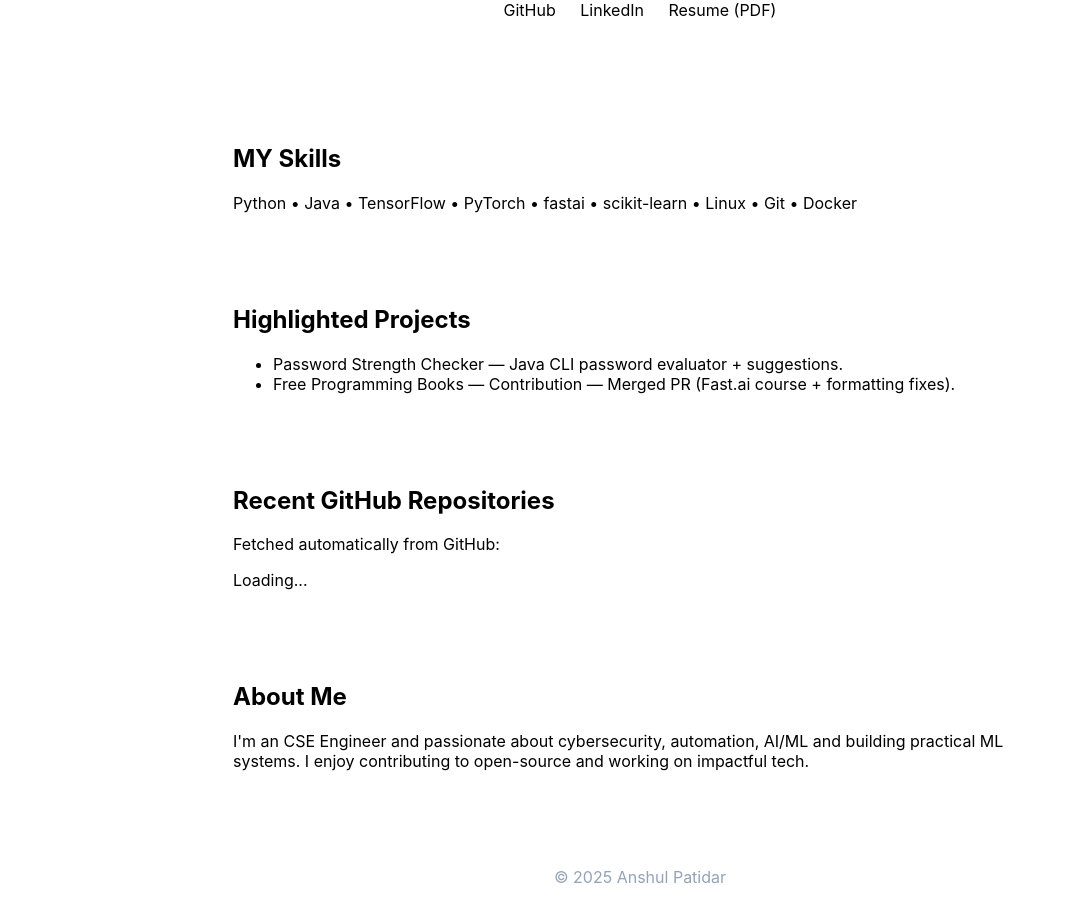
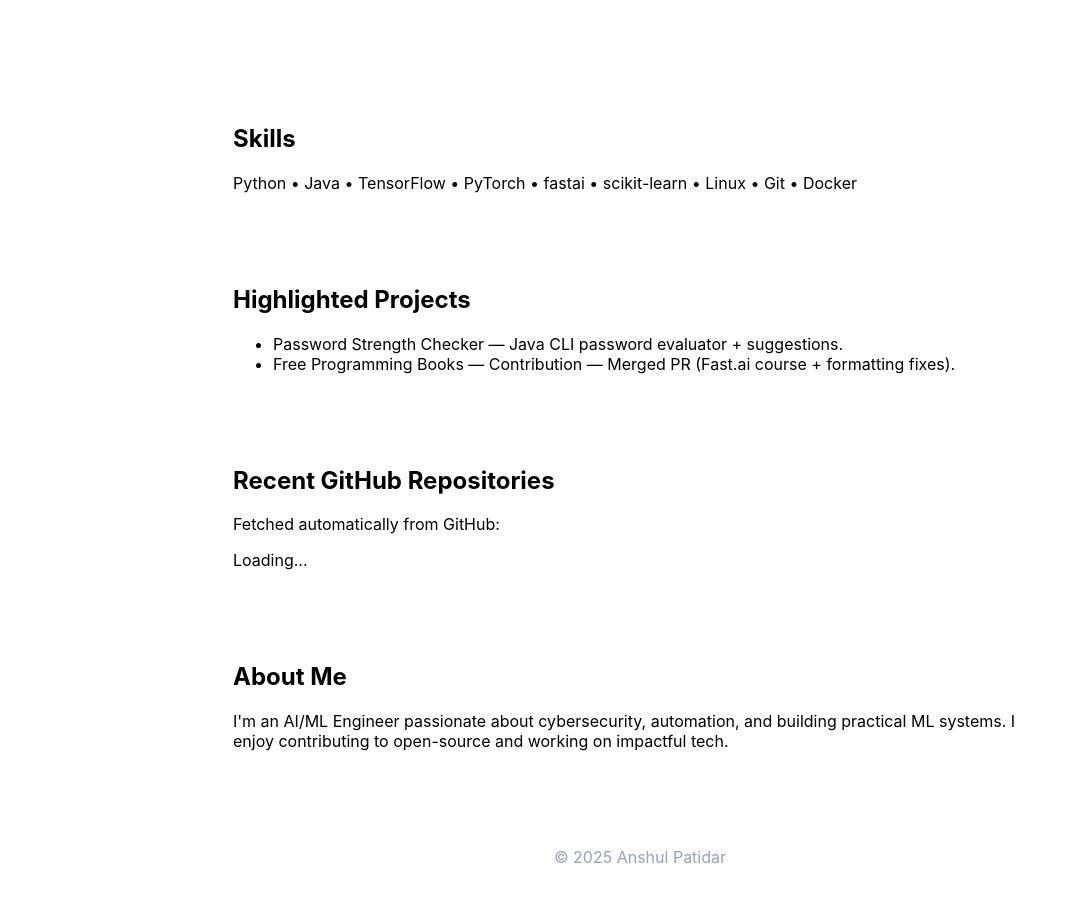
Before and after one commit to Anshul-Patidar/anshul-portfolio, a plain HTML site: page index.html in a window 1280 px wide. Shown: the part 158-1064 px from the top of the page, without its empty margins (0-1075 px from the left). Drawn offline with Linux system fonts and the light colour scheme.

Commit message:
Update portfolio

```diff
--- a/index.html
+++ b/index.html
@@ -1,72 +1,3 @@
-<<<<<<< HEAD
-<!doctype html>
-<html lang="en">
-<head>
-  <meta charset="utf-8" />
-  <meta name="viewport" content="width=device-width,initial-scale=1" />
-  <title>Anshul Patidar — AI/ML Engineer</title>
-  <link rel="stylesheet" href="style.css">
-</head>
-
-<body>
-  <header class="hero">
-    <h1>Anshul Patidar</h1>
-    <p>AI/ML Engineer • Software Developer</p>
-    <p class="links">
-      <a href="https://github.com/Anshul-Patidar" target="_blank">GitHub</a>
-      <a href="https://www.linkedin.com/in/anshulpatidar-cse/" target="_blank">LinkedIn</a>
-      <a href="RESUME.pdf" target="_blank">Resume (PDF)</a>
-    </p>
-  </header>
-
-  <main class="container">
-
-    <section>
-      <h2>MY Skills</h2>
-      <p>Python • Java • TensorFlow • PyTorch • fastai • scikit-learn • Linux • Git • Docker</p>
-    </section>
-
-    <section>
-      <h2>Highlighted Projects</h2>
-      <ul>
-        <li>
-          <a href="https://github.com/Anshul-Patidar/password-strength-checker" target="_blank">
-            Password Strength Checker
-          </a> — Java CLI password evaluator + suggestions.
-        </li>
-        <li>
-          <a href="https://github.com/EbookFoundation/free-programming-books/pull/13039" target="_blank">
-            Free Programming Books — Contribution
-          </a> — Merged PR (Fast.ai course + formatting fixes).
-        </li>
-      </ul>
-    </section>
-
-    <section>
-      <h2>Recent GitHub Repositories</h2>
-      <p>Fetched automatically from GitHub:</p>
-      <ul id="repo-list">Loading...</ul>
-    </section>
-
-    <section>
-      <h2>About Me</h2>
-      <p>
-        I'm an CSE  Engineer and passionate about cybersecurity, automation, AI/ML
-        and building practical ML systems. I enjoy contributing to open-source
-        and working on impactful tech.
-      </p>
-    </section>
-
-  </main>
-
-  <footer>
-    <p>© 2025 Anshul Patidar</p>
-  </footer>
-
-  <script src="script.js"></script>
-</body>
-</html>
-=======
 <!doctype html>
 <html lang="en">
 <head>
@@ -134,6 +65,3 @@
   <script src="script.js"></script>
 </body>
 </html>
-
-
->>>>>>> c4df2a2bccacb143f3b98e71a9b07ba9f327b7f3
```
